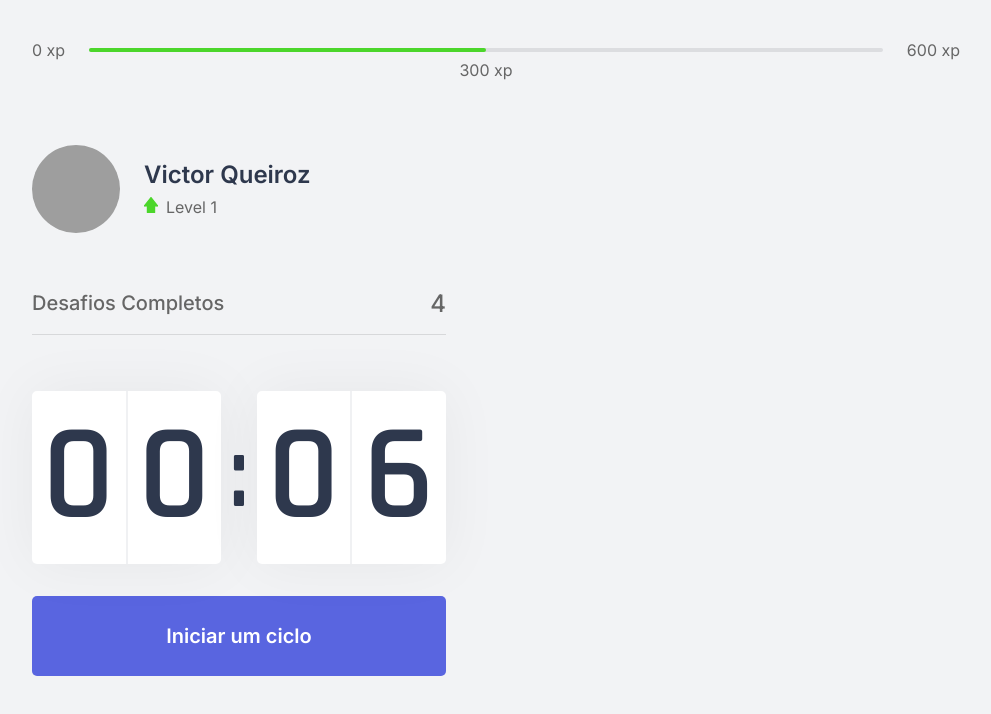
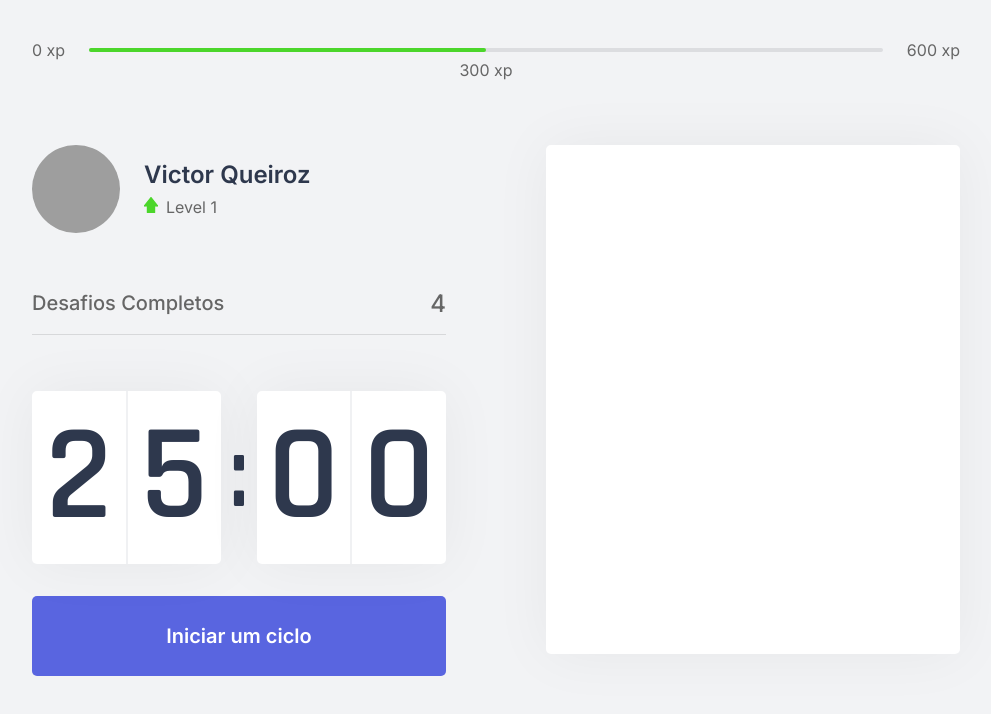
Before and after one commit to victorqrz/moveit, a Next.js app: page / in a window 1280 px wide. Shown: the top 714 px of the page, without its empty margins (144-1135 px from the left). Built offline with nearby package versions, Linux system fonts and the light colour scheme; grey boxes are pictures that could not be loaded.

Commit message:
standard ChallengeBox done

```diff
--- /dev/null
+++ b/src/components/ChallengeBox.tsx
@@ -0,0 +1,22 @@
+import styles from '../styles/components/ChallengeBox.module.css';
+
+export function ChallengeBox() {
+
+  const hasActiveChallenge = true;
+
+  return (
+    <div className={styles.challengeBoxContainer}>
+      { hasActiveChallenge ? (
+        <div></div>
+      ) : (
+        <div className={styles.challengeNotActive}>
+          <strong>Finalize um ciclo para receber um desafio</strong>
+          <p>
+            <img src="icons/level-up.svg" alt="Level up"/>
+            Avance de level completando desafios
+          </p>
+        </div>
+      )}
+    </div>
+  );
+}
--- a/src/components/Countdown.tsx
+++ b/src/components/Countdown.tsx
@@ -4,7 +4,7 @@
 let countdownTimeout: NodeJS.Timeout;
 
 export function Countdown() {
-  const [time, setTime] = useState(0.1 * 60);
+  const [time, setTime] = useState(25 * 60);
   const [isActive, setIsActive] = useState(false);
   const [hasFinished, setHasFinished] = useState(false);
 
@@ -22,7 +22,7 @@
   function resetCountdown() {
     clearTimeout(countdownTimeout);
     setIsActive(false);
-    setTime(0.1 * 60);
+    setTime(25 * 60);
   }
 
   useEffect(()=> {
@@ -56,7 +56,7 @@
           className={styles.countdownButton}
         >
           Ciclo encerrado
-          <img src="icons/checked.svg" alt=""/>
+          <img src="icons/checked.svg" alt="Cycle completed"/>
         </button>
       ) : (
         <>
--- a/src/pages/index.tsx
+++ b/src/pages/index.tsx
@@ -6,6 +6,7 @@
 import Head from 'next/head';
 
 import styles from '../styles/pages/Home.module.css';
+import { ChallengeBox } from "../components/ChallengeBox";
 
 export default function Home() {
   return (
@@ -22,7 +23,9 @@
           <CompletedChallenges />
           <Countdown />
         </div>
-        <div></div>
+        <div>
+          <ChallengeBox />
+        </div>
       </section>
     </div>
   );
--- /dev/null
+++ b/src/styles/components/ChallengeBox.module.css
@@ -0,0 +1,39 @@
+.challengeBoxContainer {
+  height: 96%;
+  background: var(--white);
+  border-radius: 5px;
+  box-shadow: 0 0 60px rgba(0, 0, 0, 0.05);
+  padding: 1.5rem 2rem;
+  display: flex;
+  flex-direction: column;
+  align-items: center;
+  justify-content: center;
+  text-align: center;
+}
+
+.challengeNotActive {
+  display: flex;
+  flex-direction: column;
+  align-items: center;
+}
+
+.challengeNotActive strong {
+  font-size: 1.5rem;
+  font-weight: 500;
+  line-height: 1.4;
+}
+
+.challengeNotActive p {
+  font-size: 1.5rem;
+  font-weight: 500;
+  line-height: 1.4;
+  display: flex;
+  flex-direction: column;
+  align-items: center;
+  max-width: 70%;
+  margin-top: 3rem;
+}
+
+.challengeNotActive p img {
+  margin-bottom: 1rem;
+}
--- a/src/styles/pages/Home.module.css
+++ b/src/styles/pages/Home.module.css
@@ -17,7 +17,7 @@
 }
 
 @media (max-height: 720px) {
-  .container section {
-    padding: 3rem 0;
+  .container section div {
+    margin-top: 1.5rem;
   }
 }
```
